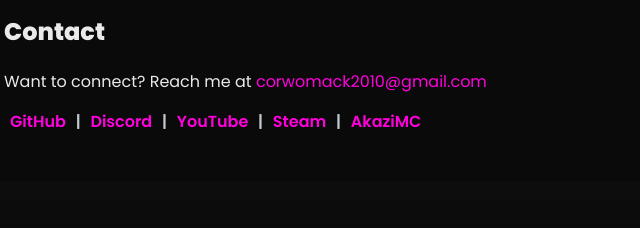
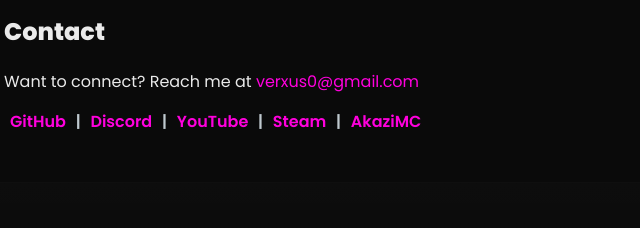
Before and after one commit to FliperTail/verxus.me, a plain HTML site: page index.html in a window 1280 px wide. Shown: the part 2083-2311 px from the top of the page, 156-796 px from the left. Drawn offline with Linux system fonts and the light colour scheme.

Commit message:
Email Address changed

```diff
--- a/index.html
+++ b/index.html
@@ -73,7 +73,7 @@
 
   <section id="contact">
     <h2>Contact</h2>
-    <p>Want to connect? Reach me at <a href="mailto:corwomack2010@gmail.com">corwomack2010@gmail.com</a></p>
+    <p>Want to connect? Reach me at <a href="mailto:verxus0@gmail.com">verxus0@gmail.com</a></p>
     <div class="socials">
       <a href="https://github.com/FliperTail" target="_blank">GitHub</a> |
       <a href="https://discord.gg/7PSThGbPab" target="_blank">Discord</a> |
```
